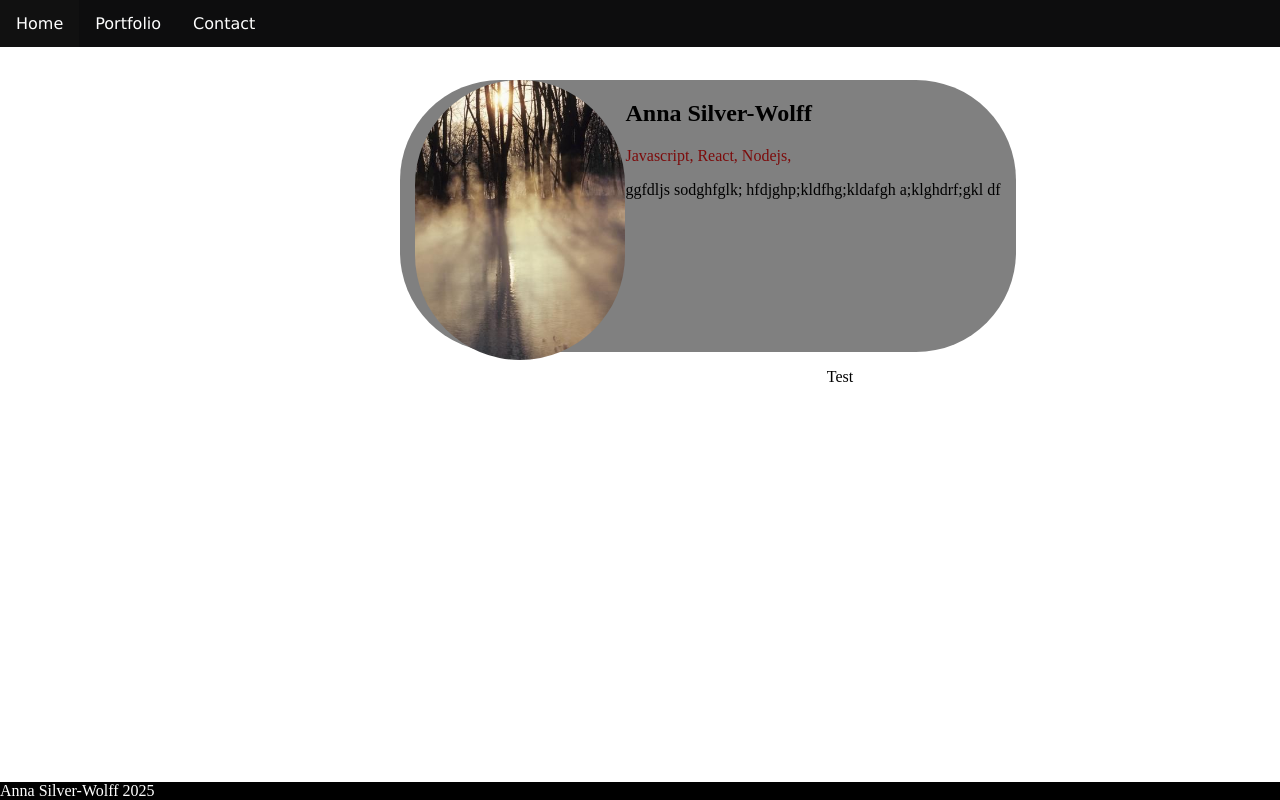
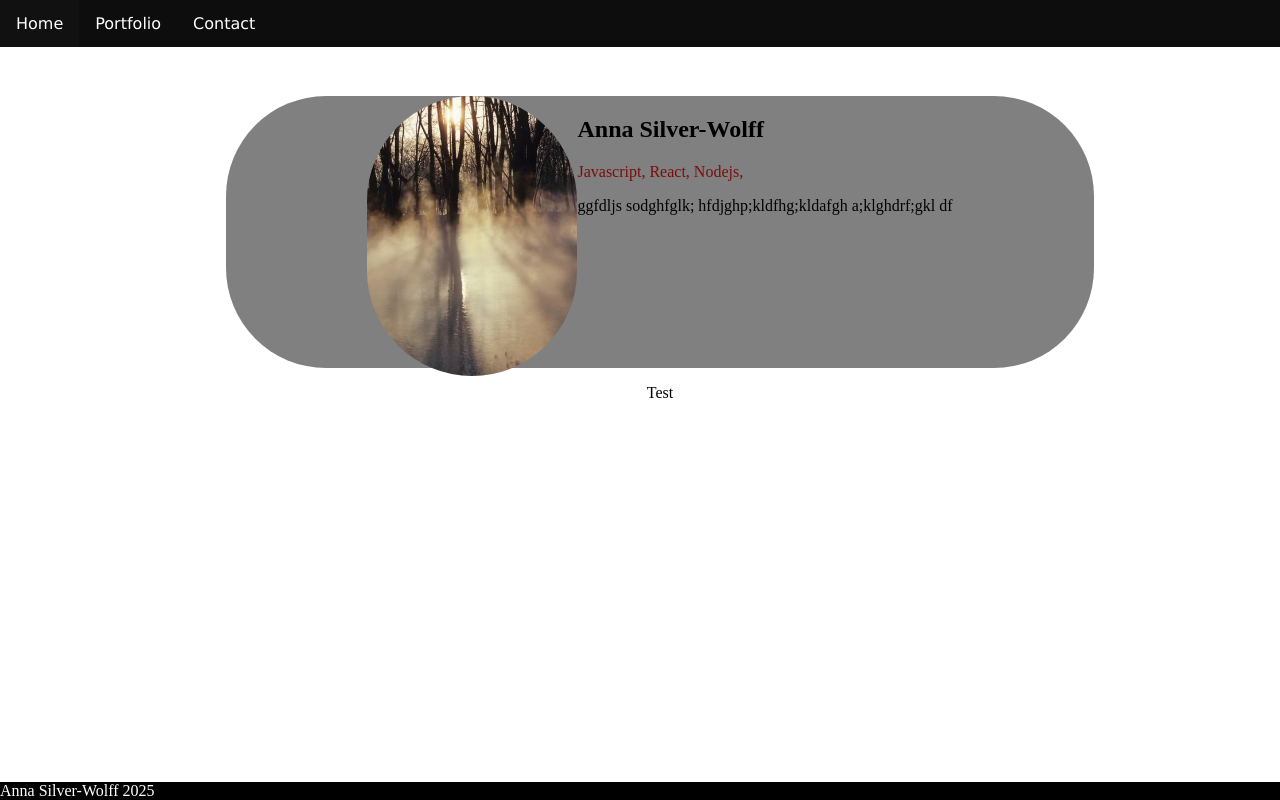
Before and after one commit to asw-afk/my-portfolio, a React (Vite) app: page / in a window 1280 px wide. Built offline with nearby package versions, Linux system fonts and the light colour scheme.

Commit message:
items now align properly at any window size

```diff
--- a/src/App.css
+++ b/src/App.css
@@ -3,9 +3,3 @@ body, html{
   width: 100vw;
   padding:0;
 }
-
-
-
-.read-the-docs {
-  color: #888;
-}
--- a/src/components/UI/Nest/Nest.css
+++ b/src/components/UI/Nest/Nest.css
@@ -1,3 +1,5 @@
 .mainNest {
-  padding-left: 50vh;
+  display: flex;
+  flex-direction: column;
+  align-items: center;
 }
```
